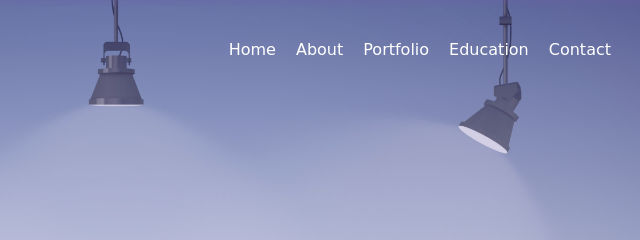
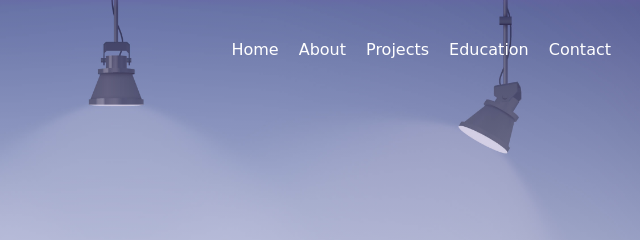
Before and after one commit to Uranium43/New-Portfolio, a website: page index.html in a window 1280 px wide. Both pictures are taken after a click on the link 1180 px from the left and 50 px from the top of the page. Shown: the top 240 px of the page, 524-1164 px from the left. Drawn offline with nearby package versions, Linux system fonts and the light colour scheme; files that its build step writes are made by us from their sources; files whose address does not match are found by name; a web font is replaced by a local one.

Commit message:
Update index.html

```diff
--- a/index.html
+++ b/index.html
@@ -24,7 +24,7 @@
                     <a class="link" href="#about">About</a>
                 </li>
                 <li class="item">
-                    <a class="link" href="#projects">Portfolio</a>
+                    <a class="link" href="#projects">Projects</a>
                 </li>
                 <li class="item">
                     <a class="link" href="#education">Education</a>
```
